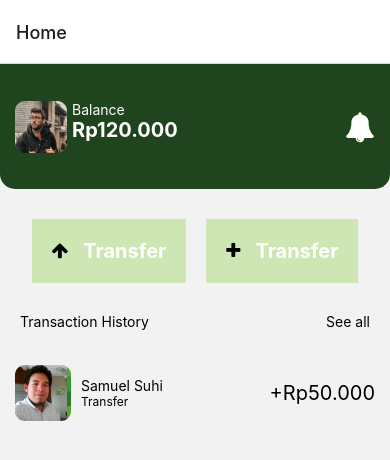
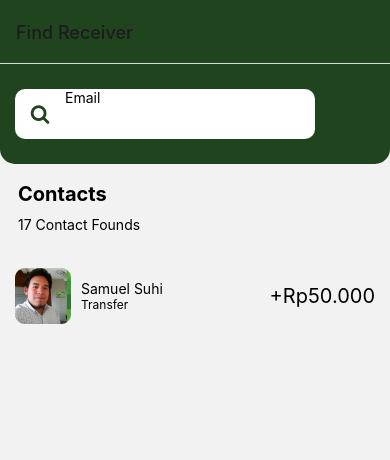
Before and after one commit to refaldy04/reactNative-Sicuro, a React Native app: screen /SearchReceiver in a window 390 px wide. Shown: the top 460 px of the page. Built offline with nearby package versions, Linux system fonts and the light colour scheme.

Commit message:
search receiver screen slicing

```diff
--- a/App.js
+++ b/App.js
@@ -11,6 +11,7 @@ import ResetPassword from './src/screens/ResetPassword';
 import Home from './src/screens/Home';
 import Details from './src/screens/Details';
 import History from './src/screens/History';
+import SearchReceiver from './src/screens/SearchReceiver';
 import {PRIMARY_COLOR} from './src/styles/constant';
 
 const Stack = createNativeStackNavigator();
@@ -19,6 +20,16 @@ const App = () => {
   return (
     <NavigationContainer>
       <Stack.Navigator>
+        <Stack.Screen
+          options={{
+            title: 'Find Receiver',
+            headerStyle: {
+              backgroundColor: PRIMARY_COLOR,
+            },
+          }}
+          name="SearchReceiver"
+          component={SearchReceiver}
+        />
         <Stack.Screen name="Home" component={Home} />
         <Stack.Screen
           options={{
--- /dev/null
+++ b/src/screens/SearchReceiver.js
@@ -0,0 +1,61 @@
+import {View, Text, Image, StyleSheet, TouchableOpacity} from 'react-native';
+import React from 'react';
+import Icon from 'react-native-vector-icons/FontAwesome';
+import {PRIMARY_COLOR, SECONDARY_COLOR} from '../styles/constant';
+import Transaction from '../components/Transaction';
+import Input from '../components/Input';
+
+const Details = () => {
+  return (
+    <View>
+      <View style={styleLocal.headerWrapper}>
+        <View style={styleLocal.inputWrapper}>
+          <Input placeholder="Email" icon="search" type="email-address" />
+        </View>
+      </View>
+      <View style={styleLocal.buttonWrapper}>
+        <Text style={styleLocal.money}>Contacts</Text>
+        <Text>17 Contact Founds</Text>
+      </View>
+      <Transaction />
+    </View>
+  );
+};
+
+const styleLocal = StyleSheet.create({
+  headerWrapper: {
+    backgroundColor: PRIMARY_COLOR,
+    flexDirection: 'row',
+    justifyContent: 'space-between',
+    alignItems: 'center',
+    paddingHorizontal: 15,
+    paddingVertical: 15,
+    borderBottomLeftRadius: 15,
+    borderBottomRightRadius: 15,
+    minHeight: 100,
+  },
+  detailsWrapper: {
+    flexDirection: 'row',
+  },
+  textWhite: {color: '#fff'},
+  balance: {
+    marginLeft: 5,
+  },
+  money: {
+    fontSize: 20,
+    fontWeight: 'bold',
+    marginBottom: 10,
+  },
+  buttonWrapper: {
+    paddingLeft: 18,
+    paddingTop: 18,
+  },
+  diagram: {minHeight: 300},
+  transaction: {
+    flexDirection: 'row',
+    justifyContent: 'space-between',
+    paddingHorizontal: 20,
+  },
+});
+
+export default Details;
```
